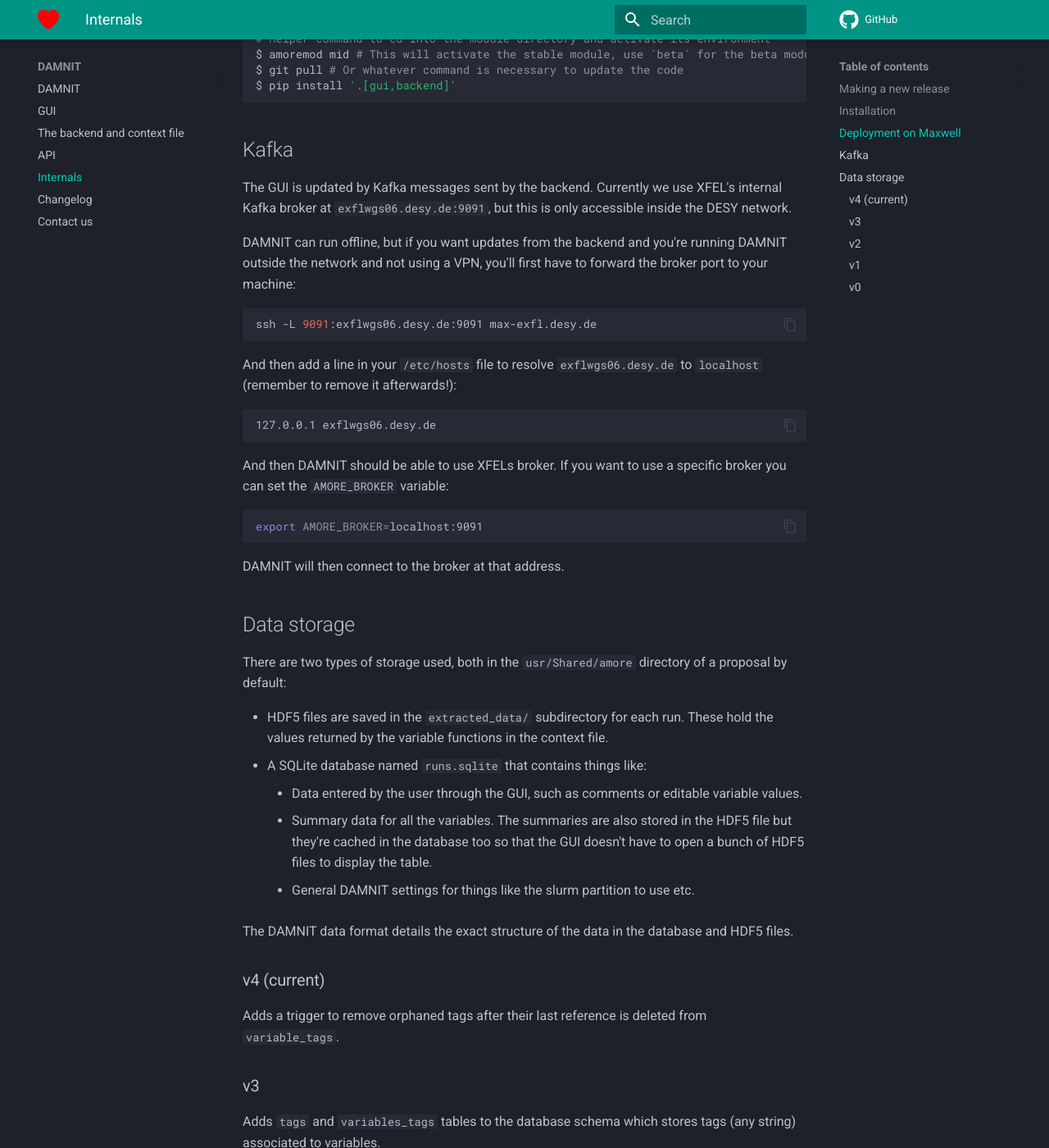
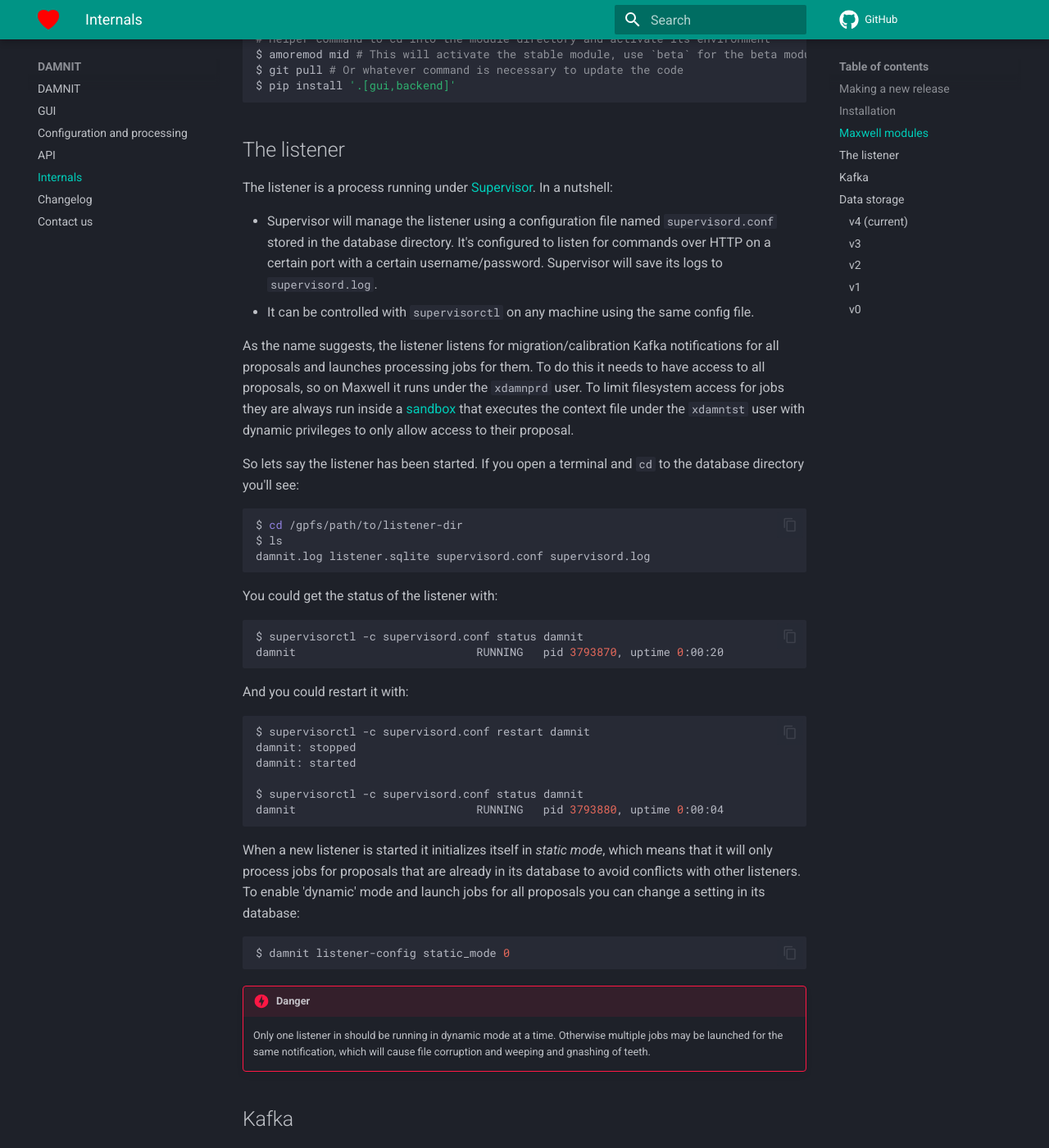
Before and after one commit to European-XFEL/DAMNIT, an MkDocs documentation site: the page built from docs/internals.md, in a window 1280 px wide and 1400 px high, scrolled down 1100 px. Shown: the whole window at 82% size. Built offline with MkDocs 1.6.1 and Material for MkDocs 9.7.7, drawn with Linux system fonts in a browser that asks for light colours; comment, search, counter and statistics services are not loaded; some of the changed text lies outside the part shown.

Commit message:
Update listener/backend documentation

````diff
--- a/docs/internals.md
+++ b/docs/internals.md
@@ -29,8 +29,8 @@ pip install '.[gui,backend]'
 If you only need the API there's no need to clone the repo, `pip install
 damnit` should be sufficient.
 
-## Deployment on Maxwell
-DAMNIT is deployed in a stable and beta module on Maxwell:
+## Maxwell modules
+DAMNIT is installed in a stable and beta module on Maxwell:
 ```bash
 $ module load exfel damnit  # The full module name is damnit/stable
 $ module load exfel damnit/beta
@@ -45,6 +45,61 @@ $ amoremod mid # This will activate the stable module, use `beta` for the beta m
 $ git pull # Or whatever command is necessary to update the code
 $ pip install '.[gui,backend]'
 ```
+## The listener
+The listener is a process running under [Supervisor](http://supervisord.org/). In
+a nutshell:
+
+- Supervisor will manage the listener using a configuration file named
+  `supervisord.conf` stored in the database directory. It's configured to listen
+  for commands over HTTP on a certain port with a certain
+  username/password. Supervisor will save its logs to `supervisord.log`.
+- It can be controlled with `supervisorctl` on any machine using the same config
+  file.
+
+As the name suggests, the listener listens for migration/calibration Kafka
+notifications for all proposals and launches processing jobs for them. To do
+this it needs to have access to all proposals, so on Maxwell it runs under the
+`xdamnprd` user. To limit filesystem access for jobs they are always run inside
+a [sandbox](https://git.xfel.eu/dataAnalysis/proposal-sandbox) that executes the
+context file under the `xdamntst` user with dynamic privileges to only allow
+access to their proposal.
+
+So lets say the listener has been started. If you open a terminal and `cd` to the
+database directory you'll see:
+```bash
+$ cd /gpfs/path/to/listener-dir
+$ ls
+damnit.log listener.sqlite supervisord.conf supervisord.log
+```
+
+You could get the status of the listener with:
+```bash
+$ supervisorctl -c supervisord.conf status damnit
+damnit                           RUNNING   pid 3793870, uptime 0:00:20
+```
+
+And you could restart it with:
+```bash
+$ supervisorctl -c supervisord.conf restart damnit
+damnit: stopped
+damnit: started
+
+$ supervisorctl -c supervisord.conf status damnit
+damnit                           RUNNING   pid 3793880, uptime 0:00:04
+```
+
+When a new listener is started it initializes itself in _static mode_, which
+means that it will only process jobs for proposals that are already in its
+database to avoid conflicts with other listeners. To enable 'dynamic' mode and
+launch jobs for all proposals you can change a setting in its database:
+```bash
+$ damnit listener-config static_mode 0
+```
+
+!!! danger
+    Only one listener in should be running in dynamic mode at a time. Otherwise
+    multiple jobs may be launched for the same notification, which will cause
+    file corruption and weeping and gnashing of teeth.
 
 ## Kafka
 The GUI is updated by Kafka messages sent by the backend. Currently we use
--- a/mkdocs.yml
+++ b/mkdocs.yml
@@ -55,7 +55,7 @@ markdown_extensions:
 nav:
   - index.md
   - gui.md
-  - backend.md
+  - configuration_and_management.md
   - api.md
   - internals.md
   - changelog.md
````
Also changed, not shown: docs/configuration_and_management.md (renamed from docs/backend.md, +5 -38 lines), docs/gui.md (+3 -3 lines), docs/index.md (+3 -2 lines).
